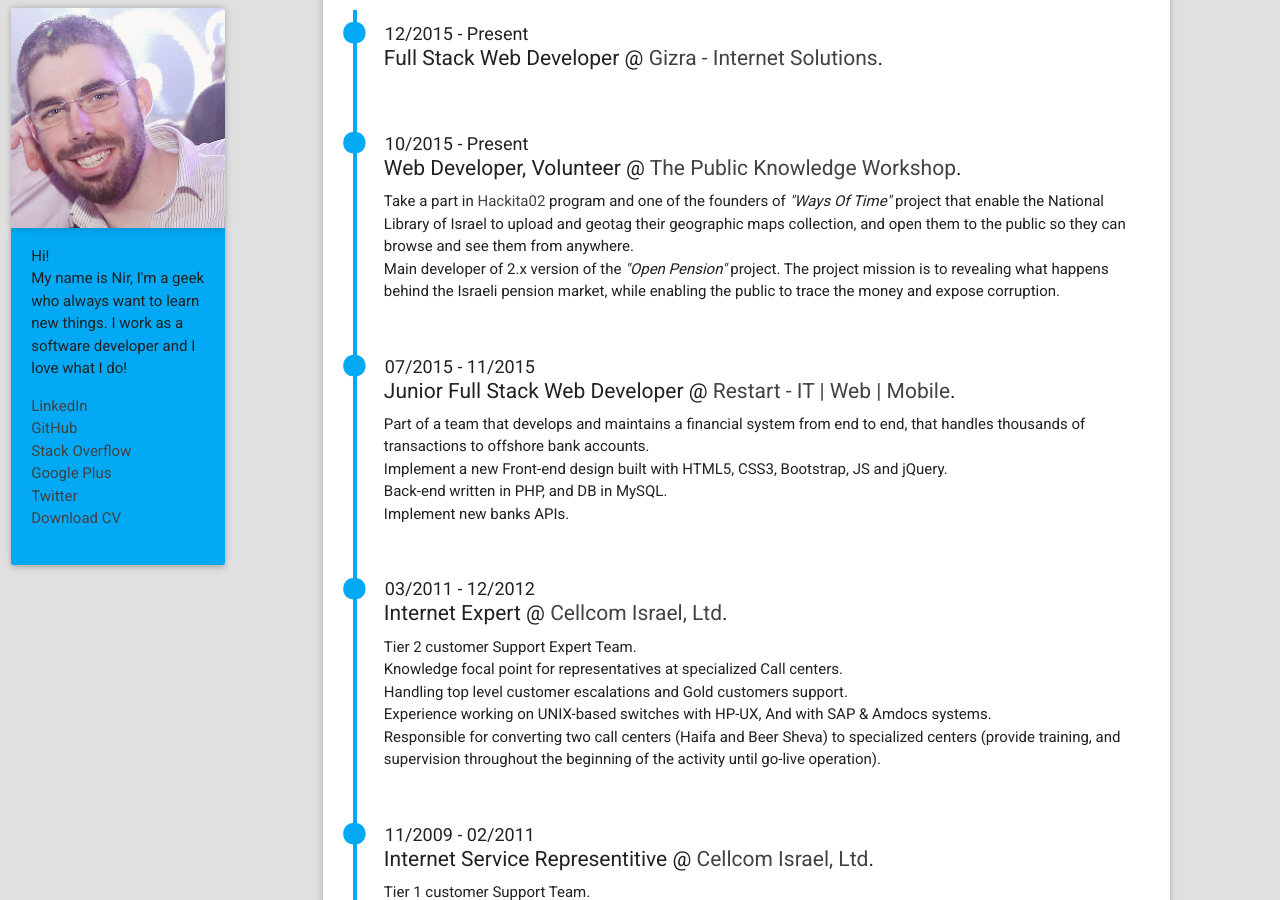
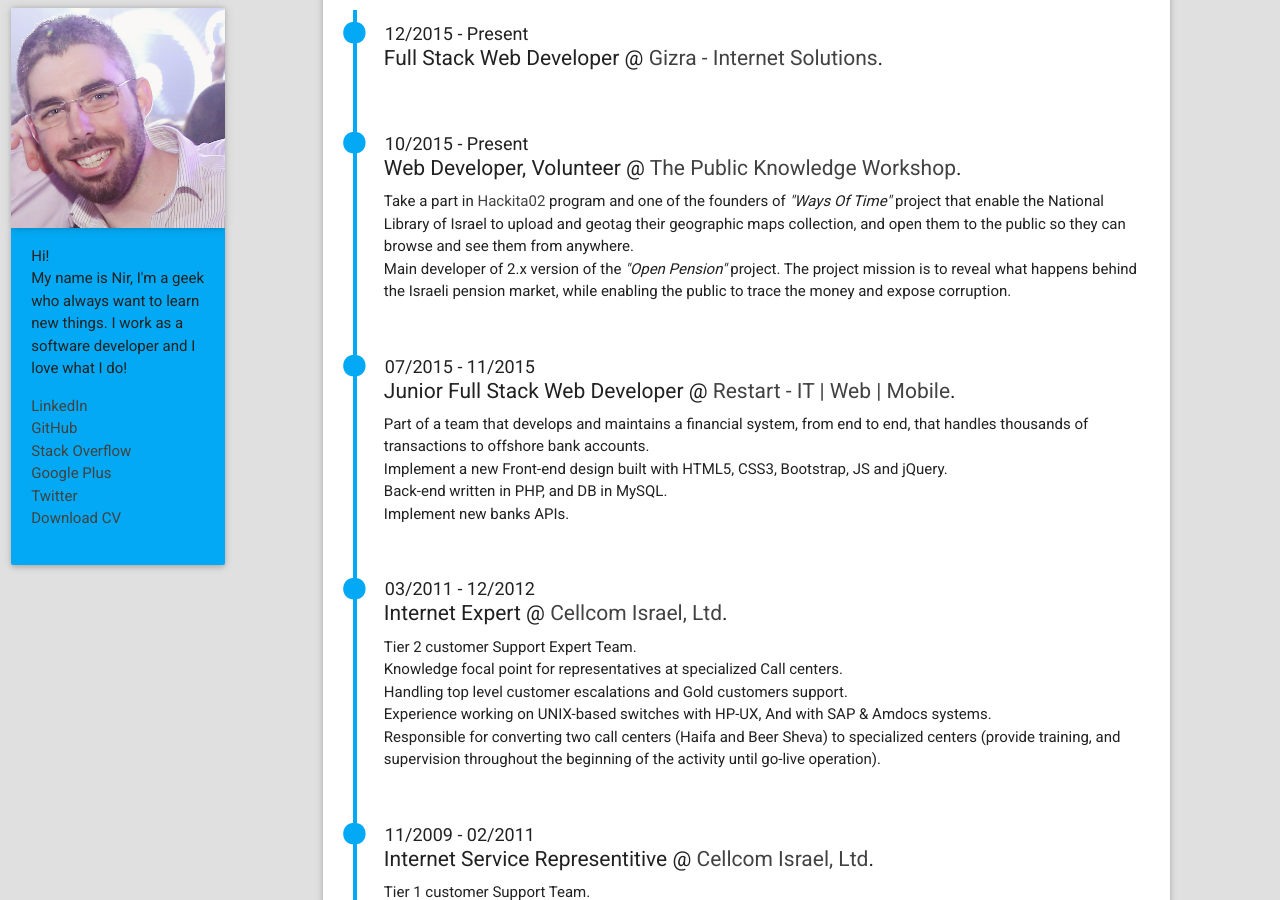
Before and after one commit to nirgn975/resume, a Jekyll site: the page built from index.html, in a window 1280 px wide and 900 px high, scrolled down 475 px. Built offline with Jekyll 4.4.1, drawn with Linux system fonts in a browser that asks for light colours; Markdown is read by kramdown in place of the engine named in the settings.

Commit message:
fix couple of typos.

```diff
--- a/_includes/section-education.html
+++ b/_includes/section-education.html
@@ -12,7 +12,7 @@
           <span class="education-period">06/2011 - Present</span>
           <h5 class="education-place-title">
             Bachelor's degree in Computer Science and Business Administration @
-            <a href="http://www.openu.ac.il/">The Open University of Israel</a>.
+            <a href="https://www.linkedin.com/edu/school?id=162040&trk=edu-cp-title" target="_blank">The Open University of Israel</a>.
           </h5>
           <ul class="education-description">
             <p>
@@ -162,13 +162,13 @@
           <ul class="education-description">
             The specialization incloding the courses:
             <li>
-              <a href="https://www.coursera.org/account/accomplishments/records/4AcC8bpzybnSy88v">An Introduction to Interactive Programming in Python - (9 weeks).</a>
+              <a href="https://www.coursera.org/account/accomplishments/records/4AcC8bpzybnSy88v" target="_blank">An Introduction to Interactive Programming in Python - (9 weeks).</a>
             </li>
             <li>
-              <a href="https://www.coursera.org/account/accomplishments/verify/9JN97ACR8M">Principles of Computing (Part 1) - (5 weeks).</a>
+              <a href="https://www.coursera.org/account/accomplishments/verify/9JN97ACR8M" target="_blank">Principles of Computing (Part 1) - (5 weeks).</a>
             </li>
             <li>
-              <a href="#">Principles of Computing (Part 2) - (4 weeks), During study.</a>
+              <a href="#" target="_blank">Principles of Computing (Part 2) - (4 weeks), During study.</a>
             </li>
           </ul>
         </li>
--- a/_includes/section-projects.html
+++ b/_includes/section-projects.html
@@ -36,7 +36,7 @@
           <div class="collapsible-header">Open Pension</div>
           <div class="collapsible-body">
             <p>
-              Open Pension project mission is to revealing the secrets behind the Israeli pension market.<br />The project is written in MEAN stack (<a href="https://www.mongodb.org/">MongoDB</a>, <a href="http://expressjs.com/">ExpressJS</a>, <a href="https://angularjs.org/">AngularJS</a>, and <a href="https://nodejs.org/">NodeJS</a>).<br /><a href="#">GitHub link</a>
+              Open Pension project mission is to reveal the secrets behind the Israeli pension market.<br />The project is written in MEAN stack (<a href="https://www.mongodb.org/">MongoDB</a>, <a href="http://expressjs.com/">ExpressJS</a>, <a href="https://angularjs.org/">AngularJS</a>, and <a href="https://nodejs.org/">NodeJS</a>).<br /><a href="#">GitHub link</a>
             </p>
           </div>
         </li>
--- a/_includes/section-work.html
+++ b/_includes/section-work.html
@@ -11,7 +11,7 @@
           <span class="working-period">12/2015 - Present</span>
           <h5 class="work-place-title">
             Full Stack Web Developer @
-            <a href="https://www.linkedin.com/company/1776824?trk=prof-exp-company-name">Gizra - Internet Solutions</a>.
+            <a href="https://www.linkedin.com/company/1776824?trk=prof-exp-company-name" target="_blank">Gizra - Internet Solutions</a>.
           </h5>
           <ul class="work-description">
               <li></li>
@@ -21,21 +21,21 @@
           <span class="working-period">10/2015 - Present</span>
           <h5 class="work-place-title">
             Web Developer, Volunteer @
-            <a href="https://www.linkedin.com/company/2471778?trk=prof-vol_exp-org_name">The Public Knowledge Workshop</a>.
+            <a href="https://www.linkedin.com/company/2471778?trk=prof-vol_exp-org_name" target="_blank">The Public Knowledge Workshop</a>.
           </h5>
           <ul class="work-description">
             <li>Take a part in <a href="https://hackita02.hasadna.org.il/">Hackita02</a> program and one of the founders of <em>"Ways Of Time"</em> project that enable the National Library of Israel to upload and geotag their geographic maps collection, and open them to the public so they can browse and see them from anywhere.</li>
-            <li>Main developer of 2.x version of the <em>"Open Pension"</em> project. The project mission is to revealing what happens behind the Israeli pension market, while enabling the public to trace the money and expose corruption.</li>
+            <li>Main developer of 2.x version of the <em>"Open Pension"</em> project. The project mission is to reveal what happens behind the Israeli pension market, while enabling the public to trace the money and expose corruption.</li>
           </ul>
         </li>
         <li>
           <span class="working-period">07/2015 - 11/2015</span>
           <h5 class="work-place-title">
             Junior Full Stack Web Developer @
-            <a href="https://www.linkedin.com/company/2484049?trk=prof-exp-company-name">Restart - IT | Web | Mobile</a>.
+            <a href="https://www.linkedin.com/company/2484049?trk=prof-exp-company-name" target="_blank">Restart - IT | Web | Mobile</a>.
           </h5>
           <ul class="work-description">
-            <li>Part of a team that develops and maintains a financial system from end to end, that handles thousands of transactions to offshore bank accounts.</li>
+            <li>Part of a team that develops and maintains a financial system, from end to end, that handles thousands of transactions to offshore bank accounts.</li>
             <li>Implement a new Front-end design built with HTML5, CSS3, Bootstrap, JS and jQuery.</li>
             <li>Back-end written in PHP, and DB in MySQL.</li>
             <li>Implement new banks APIs.</li>
@@ -45,7 +45,7 @@
           <span class="working-period">03/2011 - 12/2012</span>
           <h5 class="work-place-title">
             Internet Expert @
-            <a href="https://www.linkedin.com/company/162949?trk=prof-exp-company-name">Cellcom Israel, Ltd</a>.
+            <a href="https://www.linkedin.com/company/162949?trk=prof-exp-company-name" target="_blank">Cellcom Israel, Ltd</a>.
           </h5>
           <ul class="work-description">
             <li>Tier 2 customer Support Expert Team.</li>
@@ -59,7 +59,7 @@
           <span class="working-period">11/2009 - 02/2011</span>
           <h5 class="work-place-title">
             Internet Service Representitive @
-            <a href="https://www.linkedin.com/company/162949?trk=prof-exp-company-name">Cellcom Israel, Ltd</a>.
+            <a href="https://www.linkedin.com/company/162949?trk=prof-exp-company-name" target="_blank">Cellcom Israel, Ltd</a>.
           </h5>
           <ul class="work-description">
             <li>Tier 1 customer Support Team.</li>
```
